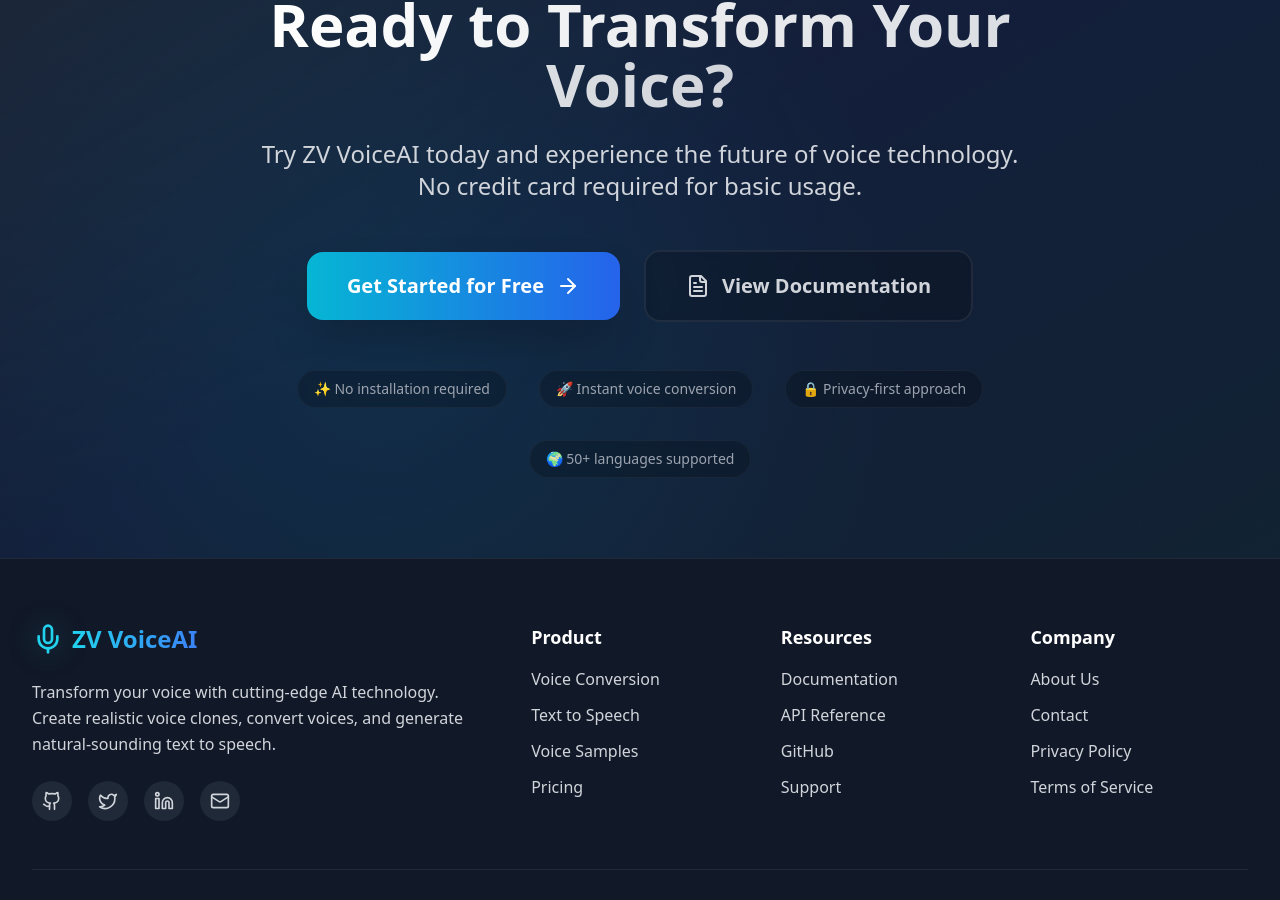
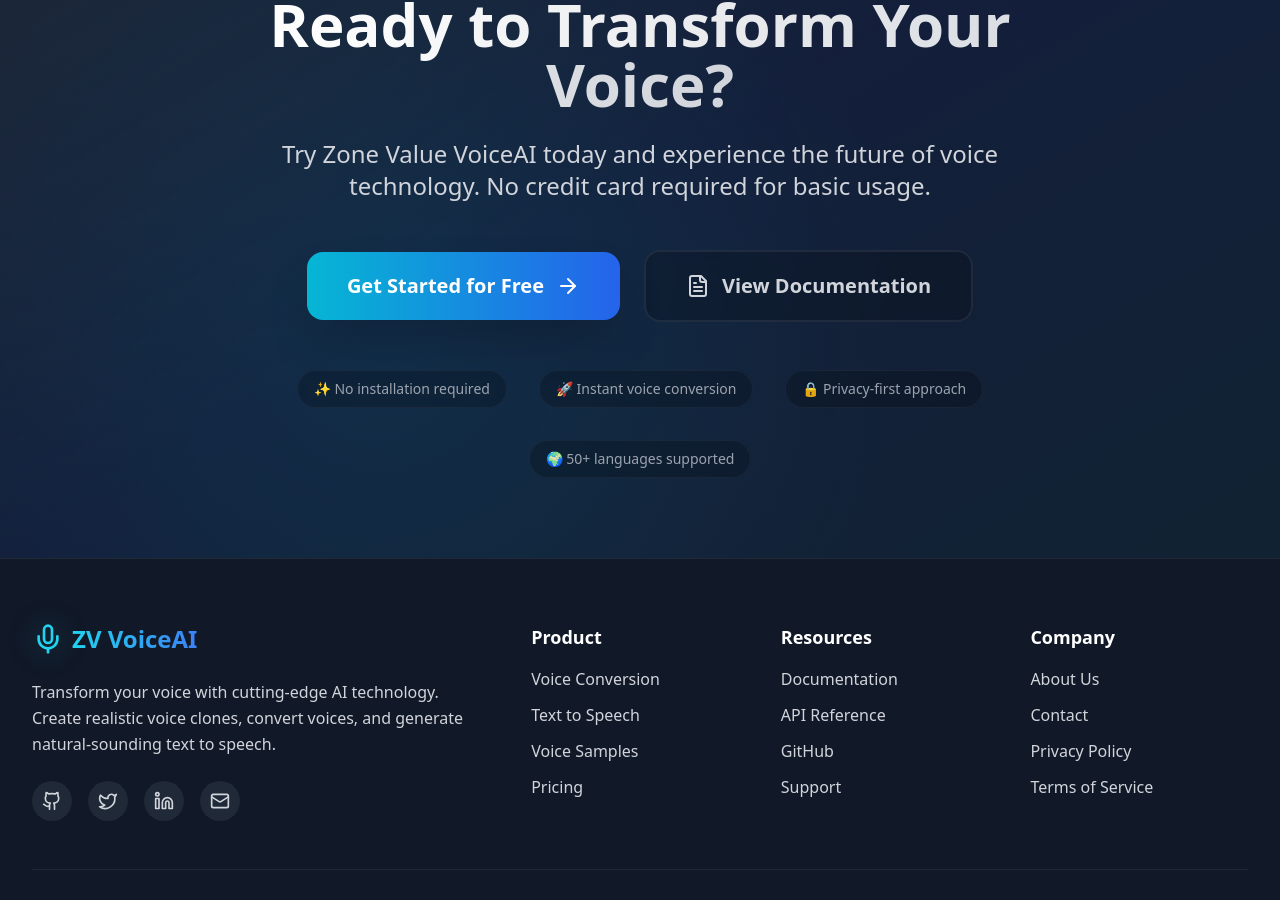
Before and after one commit to Yash123-web/ai-voice-generator, a React (Vite) app in the folder Voice_AI/project/: page / in a window 1280 px wide. Shown: the part 5186-6086 px from the top of the page. Built offline with nearby package versions, Linux system fonts and the light colour scheme.

Commit message:
Update CTA.tsx

```diff
--- a/Voice_AI/project/src/components/CTA.tsx
+++ b/Voice_AI/project/src/components/CTA.tsx
@@ -50,7 +50,7 @@ const CTA: React.FC = () => {
             viewport={{ once: true }}
             className="text-xl md:text-2xl text-gray-600 dark:text-gray-300 mb-12 max-w-3xl mx-auto leading-relaxed"
           >
-            Try ZV VoiceAI today and experience the future of voice technology. No credit
+            Try Zone Value VoiceAI today and experience the future of voice technology. No credit
             card required for basic usage.
           </motion.p>
 
```
